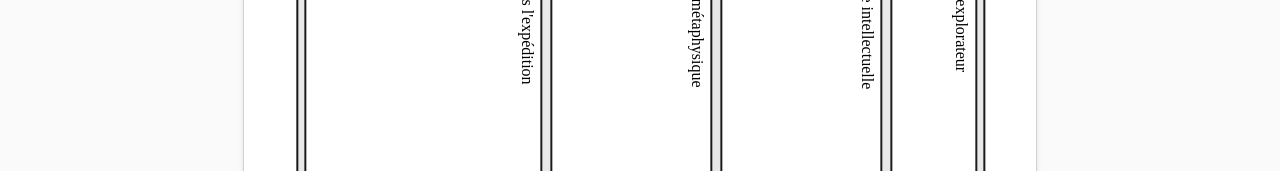
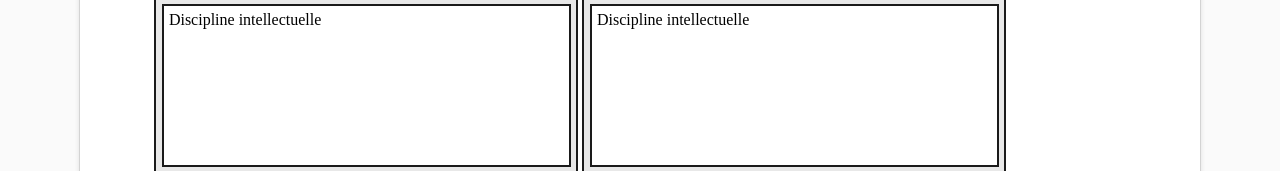
Before and after one commit to aloisdg/sphynx-sheets, a plain HTML site: page index.html in a window 1280 px wide. Shown: the part 156-327 px from the top of the page. Drawn offline with Linux system fonts and the light colour scheme.

Commit message:
landscape

```diff
--- a/index.html
+++ b/index.html
@@ -9,20 +9,25 @@
       <div class="page">
          <div class="subpage">
             <div class="sheet">
+            <main>
                <section class="name">Nom de l'explorateur</section>
                <section class="journey">Voyage</section>
                <section class="discipline">Discipline intellectuelle</section>
                <section class="question">Question métaphysique</section>
                <section class="link">Liens dans l'expédition</section>
                <img src="http://alcyon-jdr.com/wp-content/uploads/2015/09/titresphynxsite-1024x233.jpg" alt="logo Sphynx" />
+            </main>
             </div>
             <div class="sheet">
+
+            <main>
                <section class="name">Nom de l'explorateur</section>
                <section class="journey">Voyage</section>
                <section class="discipline">Discipline intellectuelle</section>
                <section class="question">Question métaphysique</section>
                <section class="link">Liens dans l'expédition</section>
                <img src="http://alcyon-jdr.com/wp-content/uploads/2015/09/titresphynxsite-1024x233.jpg" alt="logo Sphynx" />
+            </main>
             </div>
          </div>
       </div>
--- a/style.css
+++ b/style.css
@@ -10,9 +10,9 @@ body {
     background-color: #FAFAFA;
 }
 .page {
-    width: 210mm;
-    min-height: 297mm;
-    padding: 5mm;
+    height: 210mm;
+    min-width: 297mm;
+    padding: 10mm;
     margin: 2.5mm auto;
     border: 1px #D3D3D3 solid;
     border-radius: 5px;
@@ -21,18 +21,20 @@ body {
     display: table;
 }
 .subpage {
-    height: 257mm;
+    width: 257mm;
+    height: 170mm;
     vertical-align: middle;
+    margin: 2.5mm auto;
 }
 @page {
-    size: A4; /* landscape */
+    size: A4 landscape;
     margin: 0;
 }
 .sheet {
-    top: -22mm;
-    left: 44mm;
-    transform: rotate(90deg);
+    display: inline-block;
     position: relative;
+}
+main {
     height: 182.2mm;
     width: 112.2mm;
     display: grid;
@@ -42,10 +44,6 @@ body {
     border: .6mm solid #1a1a1a;
     padding: .6mm;
 }
-.sheet:nth-child(even) {
-    top: -90mm;
-}
-
 section {
     margin: 1mm;
     padding: 1.2mm;
```
